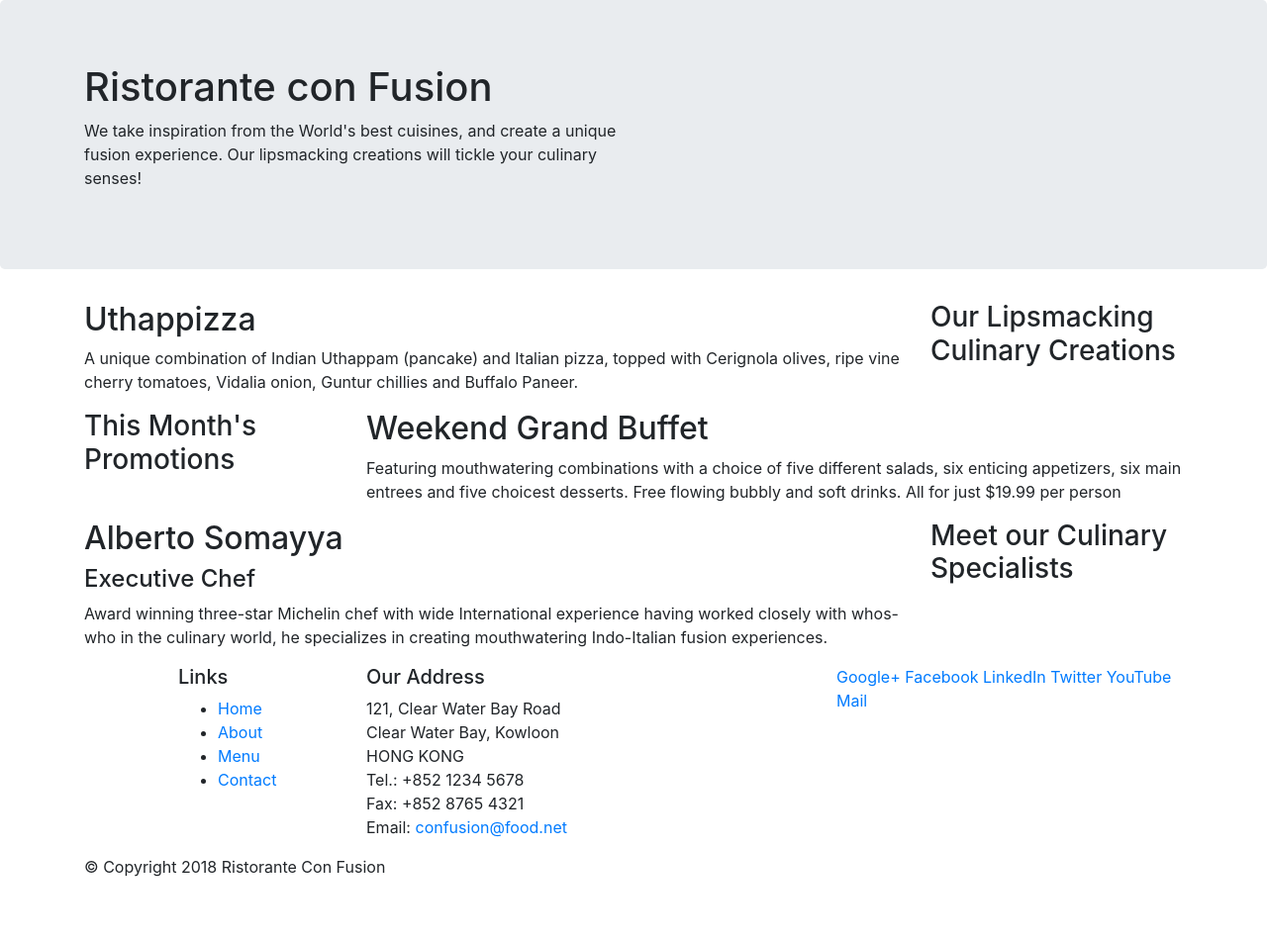
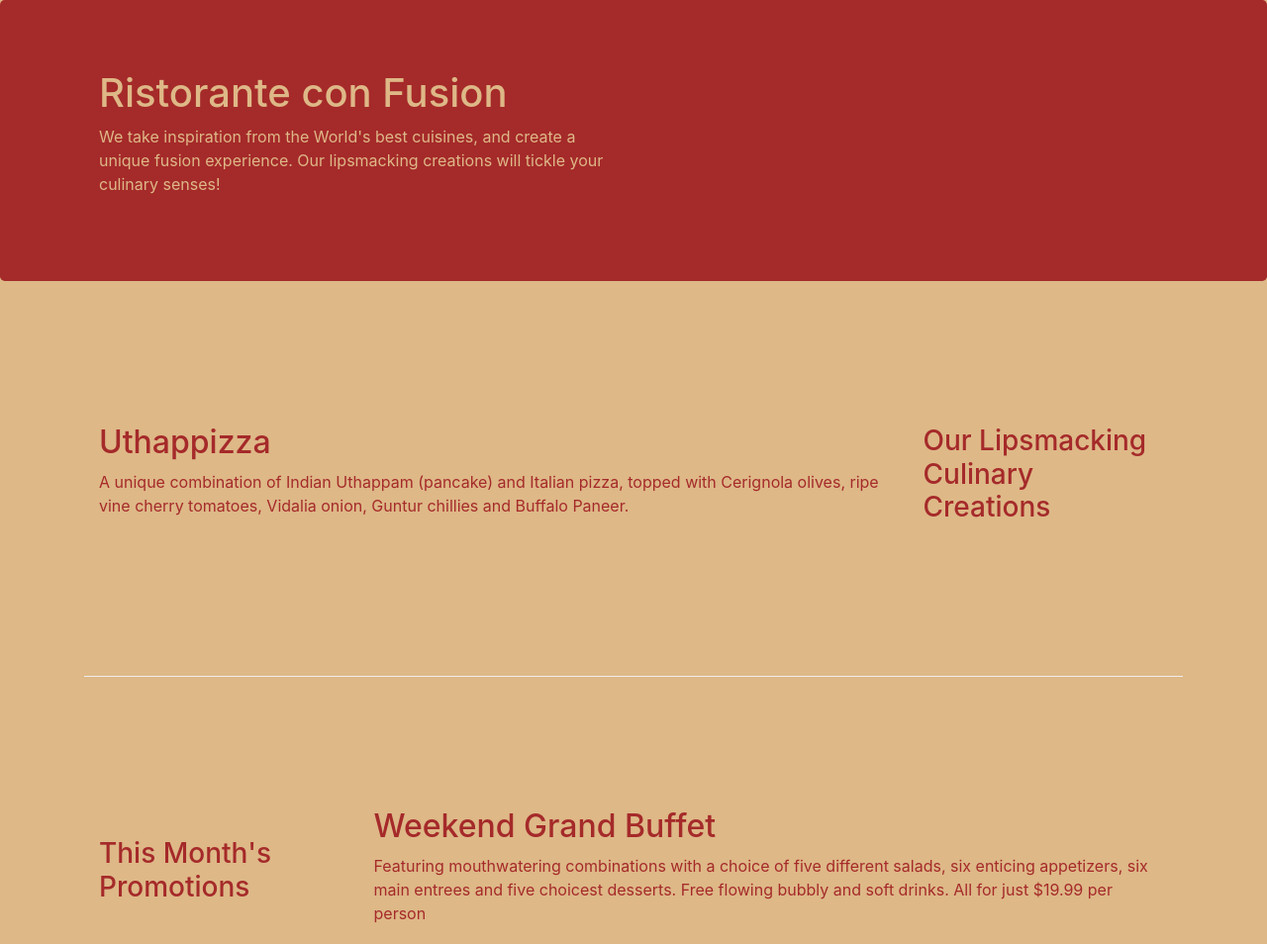
Before and after one commit to harunc/bootstrap-course, a website: page index.html in a window 1280 px wide. Shown: the top 954 px of the page at 99% size. Before the commit the page ends 904 px from the top, so only its background shows below. Drawn offline with nearby package versions, Linux system fonts and the light colour scheme.

Commit message:
first week ending

```diff
--- /dev/null
+++ b/css/style.css
@@ -0,0 +1,31 @@
+.row-header {
+    margin: 0px auto;
+    padding: 0px auto;
+}
+.row-content {
+    margin: 0px auto;
+    padding: 50px 0px 50px 0px;
+    border-bottom: 1px ridge;
+    min-height: 400px;
+}
+.footersty {
+    background-color: brown;
+    margin: 0px auto;
+    padding: 20 0 20 0;
+    color:burlywood;
+}
+.jumbotron{
+    padding: 70px 30px 70px 30px ;
+    margin: 0px auto ;
+    background-color: brown;
+    color:burlywood;
+}
+.address{
+font-size: 80%;
+margin: 0px;
+color:  black;
+}
+.contcol{
+    background-color: burlywood;
+    color:brown;
+}
--- a/index.html
+++ b/index.html
@@ -9,14 +9,15 @@
 
      <!-- Bootstrap CSS -->
      <link rel="stylesheet" href="node_modules/bootstrap/dist/css/bootstrap.min.css">
+     <link rel="stylesheet" href="css/style.css">
     <title>Ristorante Con Fusion</title>
 </head>
 
-<body>
+<body class="contcol">
 
     <header class="jumbotron">
         <div class="container">
-            <div class="row">
+            <div class="row row-header">
                 <div class="col-12 col-sm-6">
                     <h1>Ristorante con Fusion</h1>
                     <p>We take inspiration from the World's best cuisines, and create a unique fusion experience. Our lipsmacking creations will tickle your culinary senses!</p>
@@ -28,7 +29,7 @@
     </header>
 
     <div class="container">
-        <div class="row">
+        <div class="row row-content align-items-center">
             <div class="col-12 col-sm-4 order-sm-last col-md-3">
                 <h3>Our Lipsmacking Culinary Creations</h3>
             </div>
@@ -39,7 +40,7 @@
         </div>
 
 
-        <div class="row">
+        <div class="row row-content align-items-center">
             <div class="col-12 col-sm-4 col-md-3">
                 <h3>This Month's Promotions</h3>
             </div>
@@ -49,7 +50,7 @@
             </div>
         </div>
 
-        <div class="row">
+        <div class="row row-content align-items-center">
             <div class="col-12 col-sm-4 order-sm-last col-md-3">
                 <h3>Meet our Culinary Specialists</h3>
             </div>
@@ -61,19 +62,19 @@
         </div>
     </div>
 
-    <footer>
+    <footer class="footersty ">
         <div class="container">
             <div class="row">
                 <div class="col-4 offset-1 col-sm-2">
                     <h5>Links</h5>
-                    <ul>
+                    <ul class="list-unstyled">
                         <li><a href="#">Home</a></li>
                         <li><a href="#">About</a></li>
                         <li><a href="#">Menu</a></li>
                         <li><a href="#">Contact</a></li>
                     </ul>
                 </div>
-                <div class="col-7 col-sm-5">
+                <div class="col-7 col-sm-5 text-justify">
                     <h5>Our Address</h5>
                     <address>
 		              121, Clear Water Bay Road<br>
@@ -84,8 +85,8 @@
 		              Email: <a href="mailto:confusion@food.net">confusion@food.net</a>
 		           </address>
                 </div>
-                <div class="col-12 col-sm-4">
-                    <div >
+                <div class="col-12 col-sm-4 align-self-center">
+                    <div class="text-center">
                         <a href="http://google.com/+">Google+</a>
                         <a href="http://www.facebook.com/profile.php?id=">Facebook</a>
                         <a href="http://www.linkedin.com/in/">LinkedIn</a>
@@ -95,7 +96,7 @@
                     </div>
                 </div>
            </div>
-           <div class="row">
+           <div class="row justify-content-center">
                 <div class="col-auto">
                     <p>© Copyright 2018 Ristorante Con Fusion</p>
                 </div>
```
